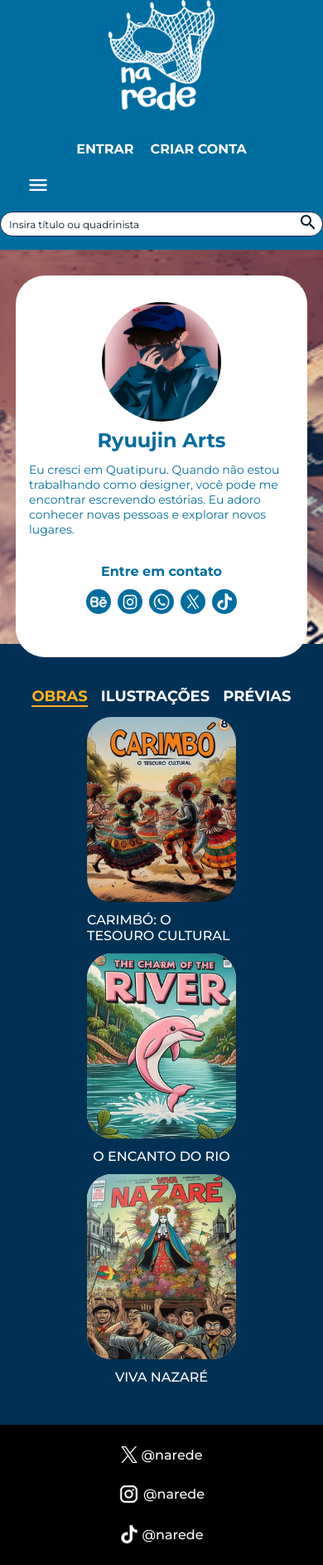
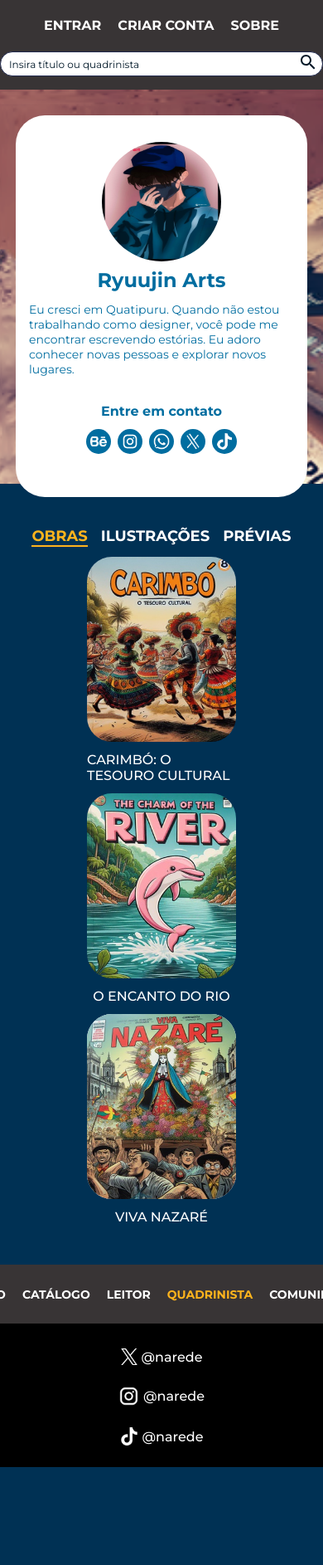
Before and after one commit to YannFigueiredo/narede, a React (Create React App) app in the folder frontend/: page /quadrinista in a window 390 px wide. Shown: the whole page at 83% size. After the commit the page ends 1768 px from the top, so only its background shows below. Built offline with nearby package versions, Linux system fonts and the light colour scheme.

Commit message:
refactor: modificado header e footer para adicionar versão alternativas mobile

```diff
--- a/frontend/src/components/Footer/index.js
+++ b/frontend/src/components/Footer/index.js
@@ -2,7 +2,8 @@ import React, { useState, useEffect } from "react";
 import { Container } from "./styles";
 import {
   MenuWrapper,
-  Menu
+  Menu,
+  MenuHeader
 } from "./styles";
 import Twitter from "assets/icons/twitter-perfil-quad.png";
 import Instagram from "assets/icons/instagram-perfil-quad.png";
@@ -10,6 +11,7 @@ import TikTok from "assets/icons/tiktok-perfil-quad.png";
 
 export default function Footer() {
   const [actualPage, setActualPage] = useState("");
+  const [isMenuFixed, setIsMenuFixed] = useState(false);
 
   const updateActualPage = () => {
     setActualPage({
@@ -22,13 +24,78 @@ export default function Footer() {
     });
   };
 
-  useEffect(() => updateActualPage(), []);
+  const verifySCroll = () => {
+    const scrollBottom = global.window.pageYOffset + global.window.innerHeight;
+    const footerTop = global.document.getElementById("footer").offsetTop;
+    if (scrollBottom < footerTop - 100) {
+      setIsMenuFixed(true);
+    } else {
+      setIsMenuFixed(false);
+    }
+  };
+
+  useEffect(() => {
+    updateActualPage();
+
+    global.window.addEventListener("scroll", verifySCroll);
+
+    return () => {
+      global.window.removeEventListener("scroll", verifySCroll);
+    };
+  }, []);
 
   useEffect(() => updateActualPage(), [actualPage.pathname]);
 
   return(
-    <Container>
+    <Container id="footer">
       <MenuWrapper>
+        <MenuHeader className={isMenuFixed ? "fixed-menu" : ""}>
+          <li>
+            <a href="/" title="Página inicial" className={actualPage.pathname === "/" ? "active" : ""}>
+              Início
+            </a>
+          </li>
+          <li>
+            <a
+              href="/catalogo"
+              title="Catálogo"
+              className={actualPage.pathname === "/catalogo" ? "active" : ""}
+              onClick={() => setActualPage({...actualPage, pageTitle: "Catálogo"})}
+            >
+              Catálogo
+            </a>
+          </li>
+          <li>
+            <a
+              href="/leitor"
+              title="Leitor"
+              className={actualPage.pathname === "/leitor" ? "active" : ""}
+              onClick={() => setActualPage({...actualPage, pageTitle: "Leitor"})}
+            >
+              Leitor
+            </a>
+          </li>
+          <li>
+            <a
+              href="/quadrinista"
+              title="Quadrinista"
+              className={actualPage.pathname === "/quadrinista" ? "active" : ""}
+              onClick={() => setActualPage({...actualPage, pageTitle: "Quadrinista"})}
+            >
+              Quadrinista
+            </a>
+          </li>
+          <li>
+            <a
+              href="/comunidade"
+              title="Comunidade"
+              className={actualPage.pathname === "/comunidade" ? "active" : ""}
+              onClick={() => setActualPage({...actualPage, pageTitle: "Comunidade"})}
+            >
+              Comunidade
+            </a>
+          </li>
+        </MenuHeader>
         <Menu variant={actualPage.pathname === "/" ? "home" : "others"}>
           <li>
             <img src={Twitter} alt="Ícone do Twitter" />
--- a/frontend/src/components/Footer/styles.js
+++ b/frontend/src/components/Footer/styles.js
@@ -16,15 +16,25 @@ export const Container = styled.footer`
   }
 
   @media screen and (max-width: 768px) {
-    padding: ${({theme}) => theme.spacing.padding.small};
+    padding:
+    0
+    0
+    ${({theme}) => theme.spacing.padding.small};
   }
 `;
 
 export const MenuWrapper = styled.nav`
   display: flex;
   justify-content: center;
+  flex-direction: column;
   align-items: center;
   gap: ${({theme}) => theme.spacing.between_elements.normal};
+  width: 100%;
+
+  .fixed-menu {
+    position: fixed;
+    bottom: 0;
+  }
 `;
 
 export const Menu = styled.ul`
@@ -68,3 +78,46 @@ export const Menu = styled.ul`
     flex-direction: column;
   }
 `;
+
+export const MenuHeader = styled.div`
+  justify-content: center;
+  align-items: center;
+  gap: ${({theme}) => theme.spacing.between_elements.normal};
+  text-transform: uppercase;
+  width: 100%;
+  background: rgb(56, 52, 53);
+  display: none;
+  width: 100%;
+  padding: ${({theme}) => theme.spacing.padding.small};
+  z-index: 9999;
+
+  li {
+    list-style: none;
+    font-weight: 500;
+    cursor: pointer;
+    transition: all linear .3s;
+    padding: ${({theme}) => theme.spacing.padding.very_small} 0;
+  }
+
+  li a {
+    transition: all linear .3s;
+    color: #FFF;
+    text-decoration: none;
+    font-size: ${({theme}) => theme.fontSize.regular};
+    font-weight: 700;
+  }
+
+  li a:hover, li .active {
+    color: ${({theme}) => theme.colors.detailPrimary};
+    font-weight: 700;
+  }
+
+  li img {
+    max-width: 2.5rem;
+    border-radius: 50%;
+  }
+
+  @media screen and (max-width: 768px) {
+    display: flex;
+  }
+`;
--- a/frontend/src/components/Header/index.js
+++ b/frontend/src/components/Header/index.js
@@ -103,7 +103,7 @@ export default function Header() {
                     title="Minha conta"
                     className={actualPage.pathname === "/conta" ? "active" : ""}
                   >
-                    Minha conta
+                    Perfil
                   </a>
                 </li>
                 <li>
@@ -124,6 +124,16 @@ export default function Header() {
                     Enviar
                   </a>
                 </li>
+                <li id="about-btn-mobile">
+                  <a
+                    href="/sobre"
+                    title="Sobre nós"
+                    className={actualPage.pathname === "/sobre" ? "active" : ""}
+                    onClick={() => setActualPage({...actualPage, pageTitle: "Sobre nós"})}
+                  >
+                    Sobre
+                  </a>
+                </li>
                 <li><a href="#" title="Sair" onClick={exit}>Sair</a></li>
               </Menu>
             }
@@ -132,6 +142,16 @@ export default function Header() {
               <Menu id="logged-out-container" variant={actualPage.pathname === "/" ? "home" : "others"}>
                 <li><a href="#" onClick={login}>Entrar</a></li>
                 <li><a href="#">Criar conta</a></li>
+                <li id="about-btn-mobile">
+                  <a
+                    href="/sobre"
+                    title="Sobre nós"
+                    className={actualPage.pathname === "/sobre" ? "active" : ""}
+                    onClick={() => setActualPage({...actualPage, pageTitle: "Sobre nós"})}
+                  >
+                    Sobre
+                  </a>
+                </li>
               </Menu>
             }
           </SessionManager>
--- a/frontend/src/components/Header/styles.js
+++ b/frontend/src/components/Header/styles.js
@@ -10,7 +10,7 @@ export const Container = styled.header`
 
   @media screen and (max-width: 768px) {
     position: relative;
-    padding-bottom: ${({theme}) => theme.spacing.padding.very_large};
+    padding: 0 ${({theme}) => theme.spacing.padding.small} 48px;
 
     .search-input-header {
       position: absolute;
@@ -19,6 +19,10 @@ export const Container = styled.header`
       right: 0;
       margin: ${({theme}) => theme.spacing.padding.small} auto;
     }
+  }
+
+  @media screen and (max-width: 768px) {
+    background: rgb(56, 52, 53);
   }
 
   @media screen and (max-width: 600px) {
@@ -48,6 +52,8 @@ export const ImageWrapper = styled.div`
   }
 
   @media screen and (max-width: 768px) {
+    display: none;
+
     h1 {
       font-size: ${({theme}) => theme.fontSize.base_large};
     }
@@ -138,6 +144,10 @@ export const MenuWrapper = styled.nav`
       }
     }
   }
+
+  @media screen and (max-width: 768px) {
+    display: none;
+  }
  `;
 
 export const Menu = styled.ul`
@@ -194,4 +204,14 @@ export const SessionManager = styled.div`
       font-size: 1rem;
     }
   }
+
+  #about-btn-mobile {
+    display: none;
+  }
+
+  @media screen and (max-width: 768px) {
+    #about-btn-mobile {
+      display: inline-block;
+    }
+  }
 `;
--- a/frontend/src/pages/About/styles.js
+++ b/frontend/src/pages/About/styles.js
@@ -10,7 +10,7 @@ export const Cards = styled.div`
   ${({theme}) => theme.spacing.padding.large}
   ${({theme}) => theme.spacing.padding.very_large};
 
-  @media screen and (max-width: 600px) {
+  @media screen and (max-width: 768px) {
     padding: ${({theme}) => theme.spacing.padding.small};
   }
 `;
```
